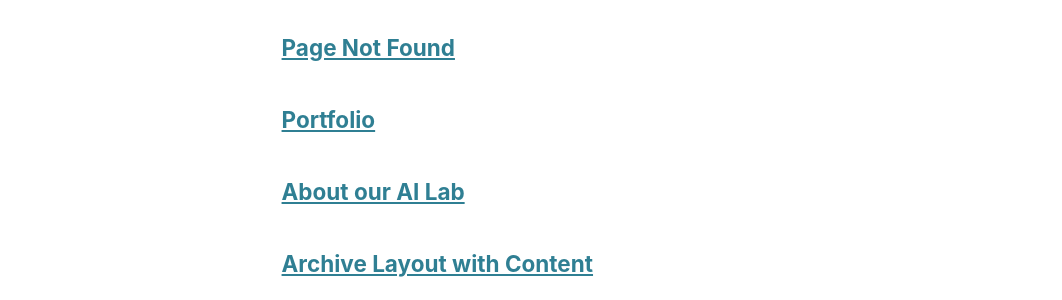
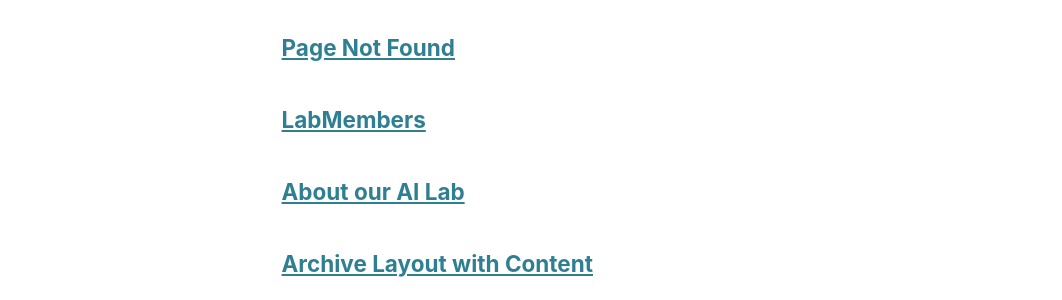
Before and after one commit to FuhaiLiAiLab/FuhaiLiAILab.github.io, a Jekyll site: the page built from _pages/page-archive.html, in a window 1280 px wide and 900 px high. Shown: the part 138-438 px from the top of the window, without its empty margins (0-1062 px from the left). Built offline with Jekyll 4.4.1, drawn with Linux system fonts in a browser that asks for light colours.

Commit message:
Update LabMembers.html

```diff
--- a/_pages/LabMembers.html
+++ b/_pages/LabMembers.html
@@ -1,7 +1,7 @@
 ---
 layout: archive
-title: "Portfolio"
-permalink: /portfolio/
+title: "LabMembers"
+permalink: /LabMembers/
 author_profile: true
 ---
 
```
